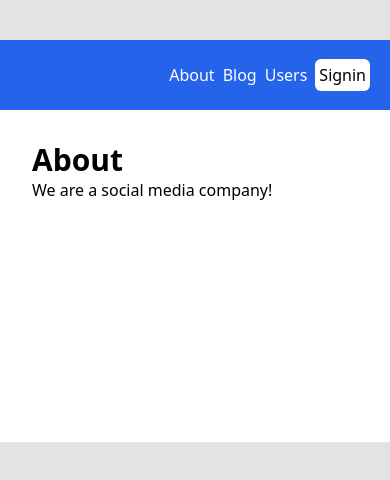
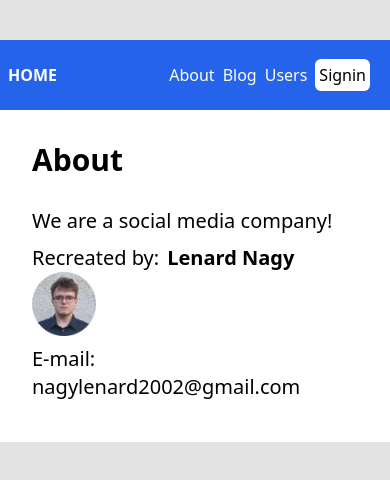
Before and after one commit to LenardLn/NextSpace, a Next.js app: page /about in a window 390 px wide. Shown: the top 480 px of the page. Built offline with nearby package versions, Linux system fonts and the light colour scheme; no server answers.

Commit message:
data fetch and styling

```diff
--- a/app/NavMenu.tsx
+++ b/app/NavMenu.tsx
@@ -19,9 +19,10 @@ const NavMenu = async () => {
           className="hidden sm:block"
           priority
         />
+        <p className="block sm:hidden text-white font-bold">HOME</p>
       </Link>
 
-      <ul className="list-none flex mr-4">
+      <ul className="list-none flex sm:mr-1 mr-4 ">
         <li className="h-[70px] flex items-center p-1">
           <Link href={"/about"}>About</Link>
         </li>
--- a/app/about/page.tsx
+++ b/app/about/page.tsx
@@ -9,9 +9,21 @@ export const metadata: Metadata = {
 
 export default async function page() {
   return (
-    <main>
-      <h1 className="text-3xl font-bold">About</h1>
-      <p>We are a social media company!</p>
+    <main className="grid ">
+      <h1 className="text-3xl font-bold mb-5">About</h1>
+      <p className="text-xl"> We are a social media company!</p>
+      <p className="text-xl">
+        Recreated by:
+        <span className="font-bold p-2">Lenard Nagy</span>
+        <img
+          src="/profil-modified.png"
+          width={64}
+          height={64}
+          alt="Lenard face"
+          className="inline-block"
+        />
+      </p>
+      <p className="text-xl ">E-mail: nagylenard2002@gmail.com</p>
     </main>
   );
 }
--- a/app/blog/[slug]/page.tsx
+++ b/app/blog/[slug]/page.tsx
@@ -14,7 +14,7 @@ export default async function BlogPostPage({
   const { slug } = await params;
 
   const posts: Post[] = await fetch(
-    `https://${process.env.VERCEL_URL}/api/content`
+    `https://${process.env.VERCEL_URL}/blog.json`
   ).then((res) => res.json());
 
   const post = posts.find((post) => post.slug === slug);
--- a/app/blog/page.tsx
+++ b/app/blog/page.tsx
@@ -1,9 +1,9 @@
 import Link from "next/link";
 
 export default async function Blog() {
-  const posts = await fetch(
-    `https://${process.env.VERCEL_URL}/api/content`
-  ).then((res) => res.json());
+  const posts = await fetch(`https://${process.env.VERCEL_URL}/blog.json`).then(
+    (res) => res.json()
+  );
 
   return (
     <div>
--- a/app/layout.tsx
+++ b/app/layout.tsx
@@ -16,9 +16,9 @@ export default function RootLayout({
   return (
     <AuthProvider>
       <html lang="en">
-        <body className="mx-0 lg:mx-[min(25vw,50vh)] mt-10 ">
+        <body className="mx-0 lg:mx-[min(25vw,50vh)] mt-10">
           <NavMenu />
-          <main className="bg-white!">{children}</main>
+          <main className="!bg-white">{children}</main>
         </body>
       </html>
     </AuthProvider>
--- a/app/users/[id]/page.tsx
+++ b/app/users/[id]/page.tsx
@@ -25,7 +25,7 @@ export default async function UserProfile({
     <div className="grid place-items-center gap-5">
       <h1 className="text-3xl font-bold">{name}</h1>
       <img
-        className="w-[220px] h-[220px] sm:w-[25rem] sm:h-[25rem]"
+        className="w-[220px] h-[220px] sm:w-[25rem] sm:h-[25rem] rounded-full"
         src={image ?? "/mememan.webp"}
         alt={`${name}'s profile`}
       />
```
Also changed, not shown: public/profil-modified.png (added).
